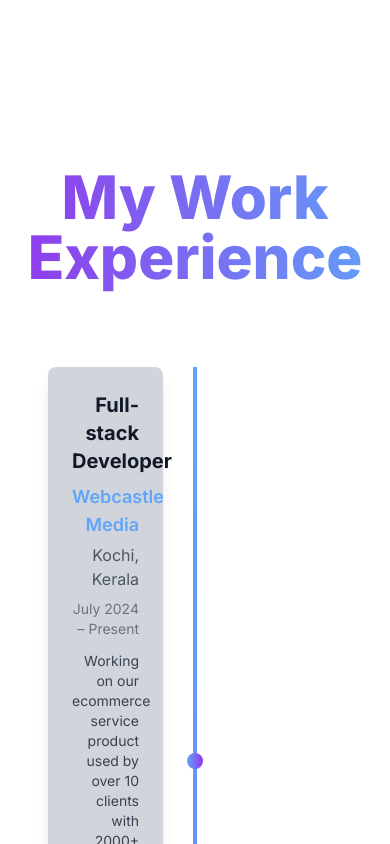
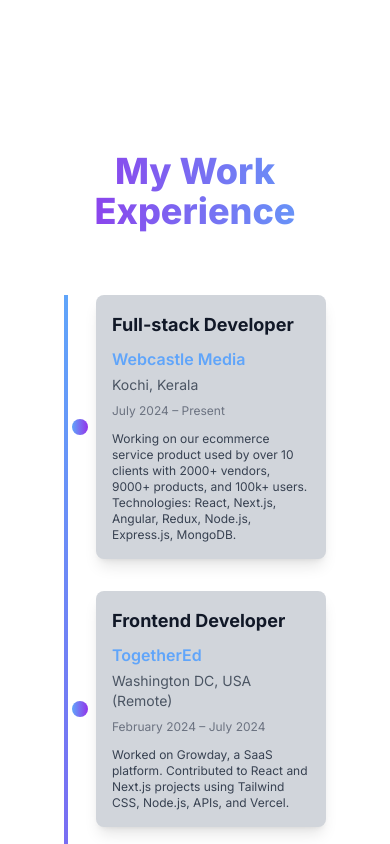
Before and after one commit to ShyamPrakashPPK/Shyam-portfolio, a Next.js app: page / in a window 390 px wide. Shown: the part 7060-7904 px from the top of the page. Built offline with nearby package versions, Linux system fonts and the light colour scheme.

Commit message:
expericen fix

```diff
--- a/src/app/components/MyExperience.tsx
+++ b/src/app/components/MyExperience.tsx
@@ -50,12 +50,15 @@
                     }} />
             </div>
             <div className='flex flex-col items-center gap-10'>
-                <h1 className="text-6xl text-center p-10 font-extrabold text-transparent bg-clip-text bg-gradient-to-l from-primary-400 to-secondary-600">
+                <h1 className="text-4xl md:text-6xl text-center p-6 md:p-10 font-extrabold text-transparent bg-clip-text bg-gradient-to-l from-primary-400 to-secondary-600">
                     My Work Experience
                 </h1>
-                <div className="relative w-full max-w-4xl">
+                <div className="relative w-full max-w-4xl px-4 md:px-0">
                     {/* Timeline line */}
-                    <div className="absolute left-1/2 transform -translate-x-1/2 h-full w-1 bg-gradient-to-b from-primary-400 to-secondary-600"></div>
+                    <div className="hidden md:block absolute left-1/2 transform -translate-x-1/2 h-full w-1 bg-gradient-to-b from-primary-400 to-secondary-600"></div>
+
+                    {/* Mobile Timeline line */}
+                    <div className="md:hidden absolute left-4 h-full w-1 bg-gradient-to-b from-primary-400 to-secondary-600"></div>
 
                     {Experience.map((exp, index) => (
                         <motion.div
@@ -65,20 +68,28 @@
                             transition={{ duration: 0.5, delay: index * 0.2 }}
                             viewport={{ once: true }}
                             className={`relative mb-8 flex items-center ${
-                                index % 2 === 0 ? 'flex-row' : 'flex-row-reverse'
-                            }`}
+                                index % 2 === 0 ? 'md:flex-row' : 'md:flex-row-reverse'
+                            } flex-row`}
                         >
-                            {/* Timeline dot */}
-                            <div className="absolute left-1/2 transform -translate-x-1/2 w-4 h-4 rounded-full bg-gradient-to-r from-primary-400 to-secondary-600"></div>
+                            {/* Timeline dot - Desktop */}
+                            <div className="hidden md:block absolute left-1/2 transform -translate-x-1/2 w-4 h-4 rounded-full bg-gradient-to-r from-primary-400 to-secondary-600"></div>
+
+                            {/* Timeline dot - Mobile */}
+                            <div className="md:hidden absolute left-4 transform -translate-x-1/2 w-4 h-4 rounded-full bg-gradient-to-r from-primary-400 to-secondary-600"></div>
 
                             {/* Content */}
-                            <div className={`w-1/2 ${index % 2 === 0 ? 'pr-8 text-right' : 'pl-8'}`}>
-                                <div className="bg-gray-300 p-6 rounded-lg shadow-lg transition-all duration-300 hover:shadow-xl">
-                                    <h3 className="text-xl font-bold text-gray-900  mb-2">{exp.position}</h3>
-                                    <h4 className="text-lg font-semibold text-primary-400 mb-1">{exp.company}</h4>
-                                    <p className="text-gray-600 mb-2">{exp.location}</p>
-                                    <p className="text-sm text-gray-500  mb-3">{exp.duration}</p>
-                                    <p className="text-gray-700 text-sm">{exp.description}</p>
+                            <div className={`w-full md:w-1/2 ${
+                                // Desktop styles
+                                index % 2 === 0 ? 'md:pr-8 md:text-right' : 'md:pl-8'
+                            }
+                            // Mobile styles
+                            pl-8 md:pl-0`}>
+                                <div className="bg-gray-300 p-4 md:p-6 rounded-lg shadow-lg transition-all duration-300 hover:shadow-xl">
+                                    <h3 className="text-lg md:text-xl font-bold text-gray-900 mb-2">{exp.position}</h3>
+                                    <h4 className="text-base md:text-lg font-semibold text-primary-400 mb-1">{exp.company}</h4>
+                                    <p className="text-sm md:text-base text-gray-600 mb-2">{exp.location}</p>
+                                    <p className="text-xs md:text-sm text-gray-500 mb-3">{exp.duration}</p>
+                                    <p className="text-xs md:text-sm text-gray-700">{exp.description}</p>
                                 </div>
                             </div>
                         </motion.div>
```
